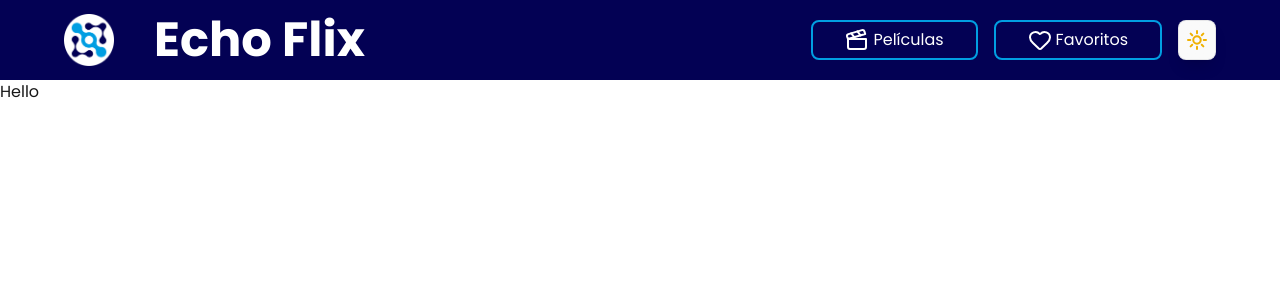
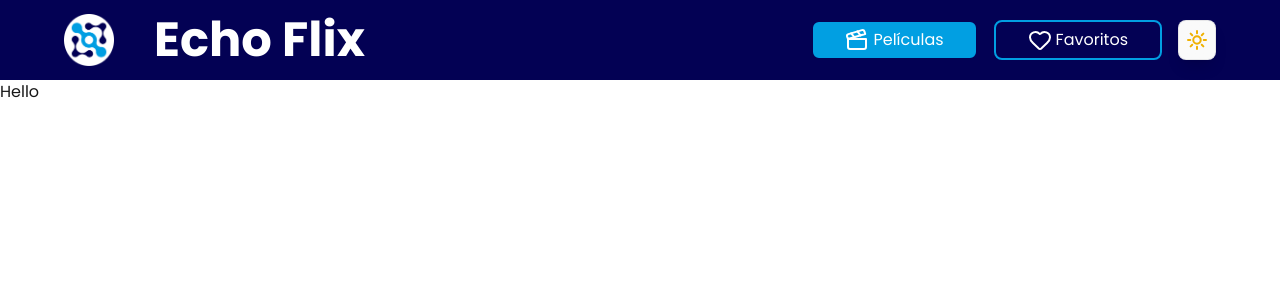
Before and after one commit to DarkKingpro10/echo-flix, a Next.js app: page / in a window 1280 px wide. Shown: the top 300 px of the page. Built offline with nearby package versions, Linux system fonts and the light colour scheme.

Commit message:
feat:Detallitos

```diff
--- a/package.json
+++ b/package.json
@@ -9,6 +9,7 @@
     "lint": "next lint"
   },
   "dependencies": {
+    "clsx": "^2.1.1",
     "lucide-react": "^0.539.0",
     "next": "15.4.6",
     "react": "19.1.0",
--- a/src/components/layout/NavLinkItem.tsx
+++ b/src/components/layout/NavLinkItem.tsx
@@ -1,4 +1,8 @@
+"use client";
+
+import clsx from "clsx";
 import Link from "next/link";
+import { usePathname } from "next/navigation";
 
 export type NavLinkItemProps = {
 	path: string;
@@ -7,8 +11,14 @@ export type NavLinkItemProps = {
 };
 
 export default function NavLinkItem({ icon, label, path }: NavLinkItemProps) {
+	const pathname = usePathname();
 	return (
-		<Link className="flex gap-1 bg-primary border-secondary border-2 px-8 py-1.5 rounded-lg hover:scale-[1.1] hover:bg-secondary hover:border-primary transition-all duration-500 " href={path}>
+		<Link
+			className={clsx(
+				"flex gap-1 border-2 px-8 py-1.5 rounded-lg transition-all duration-500", pathname !== path ? "bg-primary border-secondary hover:scale-[1.1] hover:bg-secondary hover:border-primary" : "bg-secondary border-primary",
+			)}
+			href={path}
+		>
 			{icon}
 			{label}
 		</Link>
--- a/src/components/layout/NavList.tsx
+++ b/src/components/layout/NavList.tsx
@@ -7,7 +7,6 @@ export default function NavList() {
 		{ label: "Películas", path: "/", icon: <Clapperboard /> },
 		{ label: "Favoritos", path: "/favorites", icon: <Heart /> },
 	];
-
 	return (
 		<nav className="flex items-center justify-center gap-4">
 			<ul className="md:flex space-x-4 hidden">
```
Also changed, not shown: 1 other file (tests, documents, lock files or other folders).
